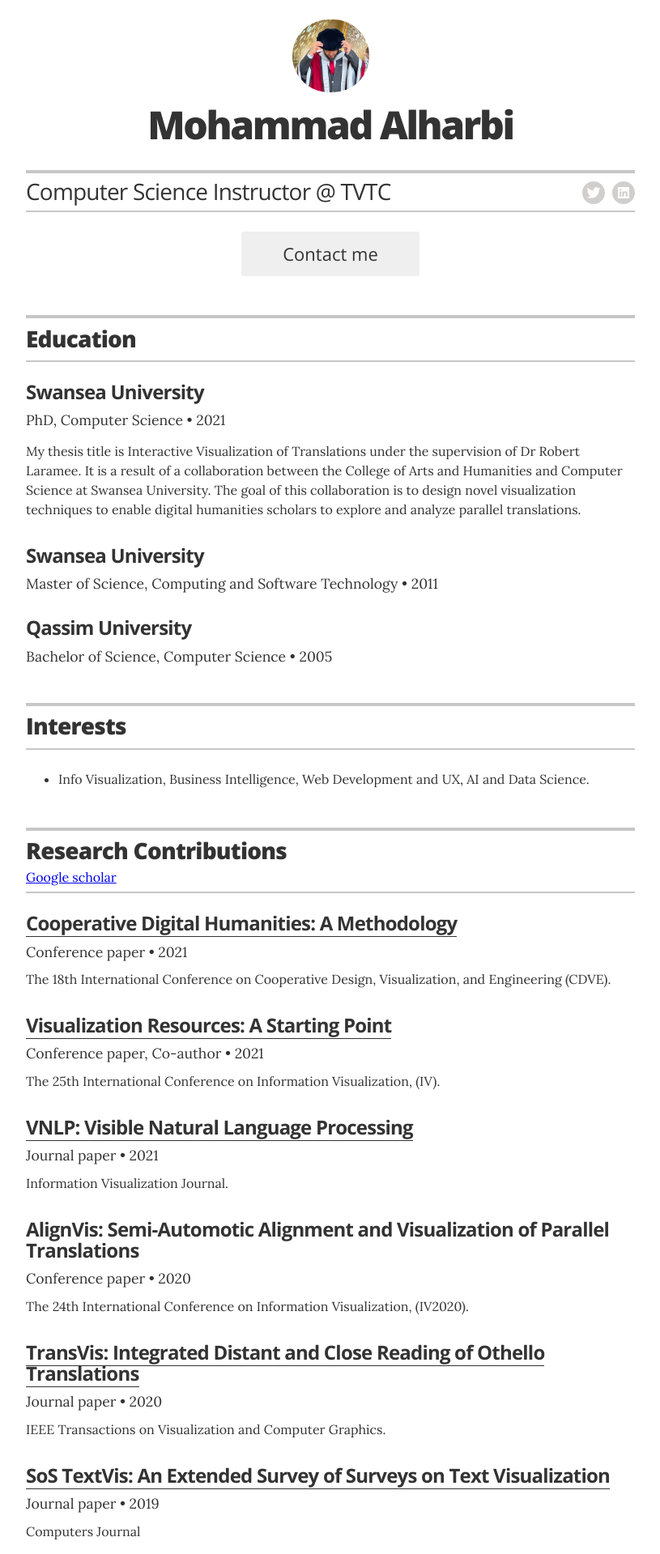
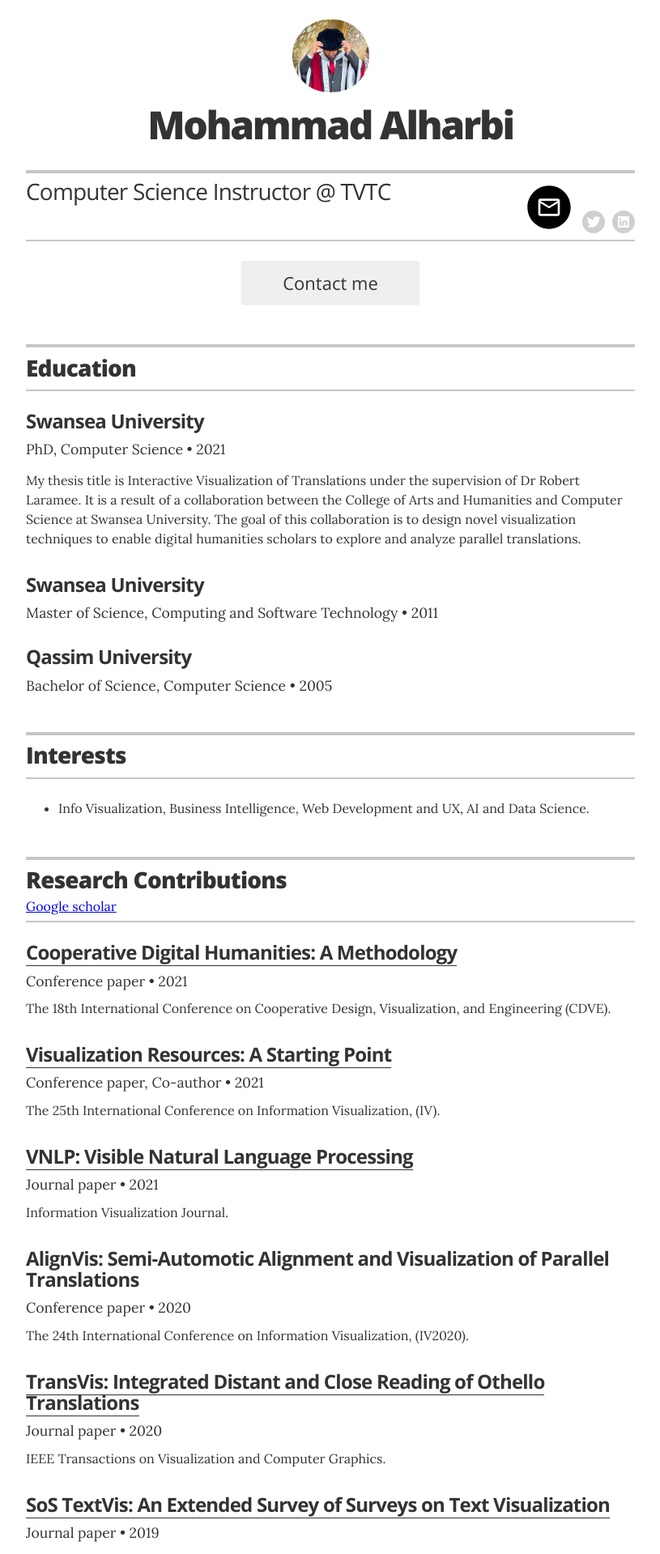
Before and after one commit to msalharbi/msalharbi.github.io, a Jekyll site: the page built from index.html, in a window 1280 px wide. Shown: the top 1919 px of the page at 81% size, without its empty margins (232-1047 px from the left). Built offline with Jekyll 4.4.1, drawn with Linux system fonts in a browser that asks for light colours.

Commit message:
Added Email contact icon

```diff
--- a/_includes/icons/icon-email.html
+++ b/_includes/icons/icon-email.html
@@ -1,3 +1 @@
-<!-- <svg width="20%" height="20%" viewBox="0 0 28 28" fill="none" xmlns="http://www.w3.org/2000/svg" preserveAspectRatio="none">
-   <path fill-rule="evenodd" clip-rule="evenodd" d="M22 12C22 17.5228 17.5228 22 12 22C6.47715 22 2 17.5228 2 12C2 6.47715 6.47715 2 12 2C17.5228 2 22 6.47715 22 12ZM7.005 9C7.005 8.45 7.45 8 8 8H16C16.55 8 17 8.45 17 9V15C17 15.55 16.55 16 16 16H8C7.45 16 7 15.55 7 15L7.005 9ZM12 12.5L8.00001 9.99997V15H16V9.99997L12 12.5ZM12 11.5L8.00001 9.00001H16L12 11.5Z" fill="#D1CECC"/>
-   </svg> -->
+<svg width="64px" height="64px" viewBox="0 0 24 24" fill="none" xmlns="http://www.w3.org/2000/svg"><g id="SVGRepo_bgCarrier" stroke-width="0"></g><g id="SVGRepo_tracerCarrier" stroke-linecap="round" stroke-linejoin="round"></g><g id="SVGRepo_iconCarrier"> <path fill-rule="evenodd" clip-rule="evenodd" d="M22 12C22 17.5228 17.5228 22 12 22C6.47715 22 2 17.5228 2 12C2 6.47715 6.47715 2 12 2C17.5228 2 22 6.47715 22 12ZM7.005 9C7.005 8.45 7.45 8 8 8H16C16.55 8 17 8.45 17 9V15C17 15.55 16.55 16 16 16H8C7.45 16 7 15.55 7 15L7.005 9ZM12 12.5L8.00001 9.99997V15H16V9.99997L12 12.5ZM12 11.5L8.00001 9.00001H16L12 11.5Z" fill="#000000"></path> </g></svg>
```
